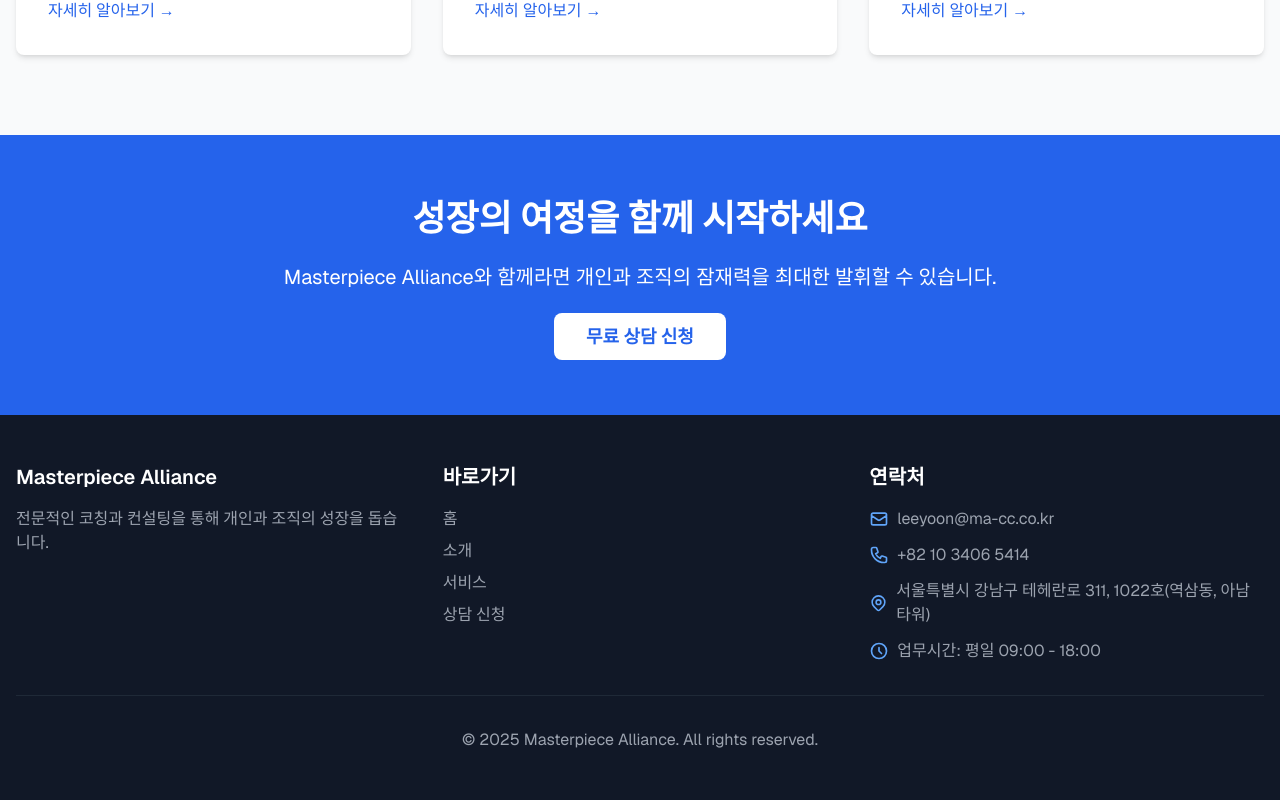
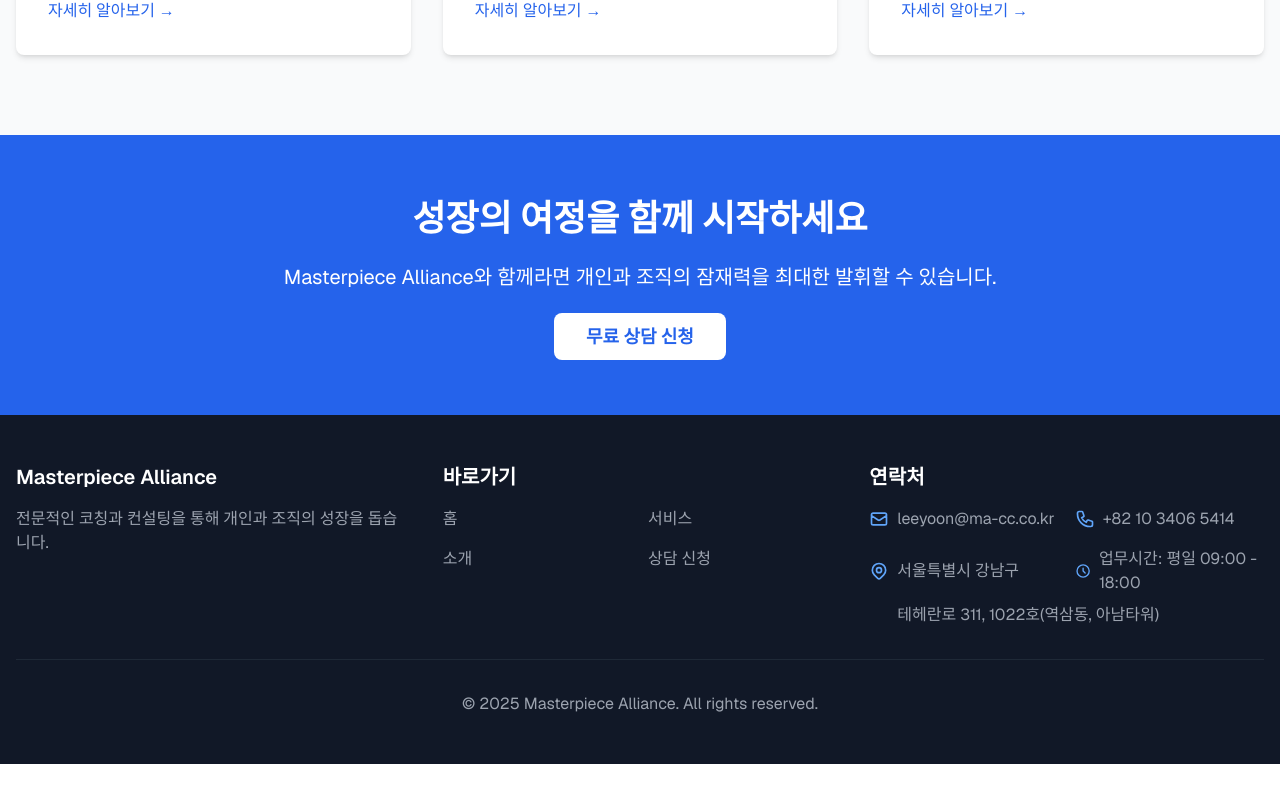
Before and after one commit to masterpiece-alliances/macc-website, a Next.js app: page / in a window 1280 px wide. Shown: the part 1081-1881 px from the top of the page. After the commit the page ends 1845 px from the top, so only its background shows below. Built offline with nearby package versions, Linux system fonts and the light colour scheme.

Commit message:
푸터 메뉴를 2x2 그리드 형태로 재구성

```diff
--- a/src/components/layout/Footer.tsx
+++ b/src/components/layout/Footer.tsx
@@ -19,58 +19,64 @@
 
           <div>
             <h3 className="text-xl font-semibold mb-4">바로가기</h3>
-            <ul className="space-y-2">
-              <li>
+            <div className="grid grid-cols-2 gap-x-4 gap-y-4">
+              <div>
                 <Link href="/" className="text-gray-400 hover:text-white transition">
                   홈
                 </Link>
-              </li>
-              <li>
+              </div>
+              <div>
+                <Link href="/services" className="text-gray-400 hover:text-white transition">
+                  서비스
+                </Link>
+              </div>
+              <div>
                 <Link href="/about" className="text-gray-400 hover:text-white transition">
                   소개
                 </Link>
-              </li>
-              <li>
-                <Link href="/services" className="text-gray-400 hover:text-white transition">
-                  서비스
-                </Link>
-              </li>
-              <li>
+              </div>
+              <div>
                 <Link href="/contact" className="text-gray-400 hover:text-white transition">
                   상담 신청
                 </Link>
-              </li>
-            </ul>
+              </div>
+            </div>
           </div>
 
           <div>
             <h3 className="text-xl font-semibold mb-4">연락처</h3>
-            <div className="space-y-3">
-              <p className="text-gray-400 flex items-center">
+            <div className="grid grid-cols-2 gap-x-4 gap-y-4">
+              <div className="text-gray-400 flex items-center">
                 <svg xmlns="http://www.w3.org/2000/svg" className="h-5 w-5 mr-2 text-blue-400" fill="none" viewBox="0 0 24 24" stroke="currentColor">
                   <path strokeLinecap="round" strokeLinejoin="round" strokeWidth={2} d="M3 8l7.89 5.26a2 2 0 002.22 0L21 8M5 19h14a2 2 0 002-2V7a2 2 0 00-2-2H5a2 2 0 00-2 2v10a2 2 0 002 2z" />
                 </svg>
                 leeyoon@ma-cc.co.kr
-              </p>
-              <p className="text-gray-400 flex items-center">
+              </div>
+              <div className="text-gray-400 flex items-center">
                 <svg xmlns="http://www.w3.org/2000/svg" className="h-5 w-5 mr-2 text-blue-400" fill="none" viewBox="0 0 24 24" stroke="currentColor">
                   <path strokeLinecap="round" strokeLinejoin="round" strokeWidth={2} d="M3 5a2 2 0 012-2h3.28a1 1 0 01.948.684l1.498 4.493a1 1 0 01-.502 1.21l-2.257 1.13a11.042 11.042 0 005.516 5.516l1.13-2.257a1 1 0 011.21-.502l4.493 1.498a1 1 0 01.684.949V19a2 2 0 01-2 2h-1C9.716 21 3 14.284 3 6V5z" />
                 </svg>
                 +82 10 3406 5414
-              </p>
-              <p className="text-gray-400 flex items-center">
+              </div>
+              <div className="text-gray-400 flex items-center">
                 <svg xmlns="http://www.w3.org/2000/svg" className="h-5 w-5 mr-2 text-blue-400" fill="none" viewBox="0 0 24 24" stroke="currentColor">
                   <path strokeLinecap="round" strokeLinejoin="round" strokeWidth={2} d="M17.657 16.657L13.414 20.9a1.998 1.998 0 01-2.827 0l-4.244-4.243a8 8 0 1111.314 0z" />
                   <path strokeLinecap="round" strokeLinejoin="round" strokeWidth={2} d="M15 11a3 3 0 11-6 0 3 3 0 016 0z" />
                 </svg>
-                서울특별시 강남구 테헤란로 311, 1022호(역삼동, 아남타워)
-              </p>
-              <p className="text-gray-400 flex items-center">
+                서울특별시 강남구
+              </div>
+              <div className="text-gray-400 flex items-center">
                 <svg xmlns="http://www.w3.org/2000/svg" className="h-5 w-5 mr-2 text-blue-400" fill="none" viewBox="0 0 24 24" stroke="currentColor">
                   <path strokeLinecap="round" strokeLinejoin="round" strokeWidth={2} d="M12 8v4l3 3m6-3a9 9 0 11-18 0 9 9 0 0118 0z" />
                 </svg>
                 업무시간: 평일 09:00 - 18:00
-              </p>
+              </div>
+            </div>
+            <div className="mt-2 text-gray-400 flex items-center">
+              <svg xmlns="http://www.w3.org/2000/svg" className="h-5 w-5 mr-2 text-blue-400 opacity-0" fill="none" viewBox="0 0 24 24" stroke="currentColor">
+                <path strokeLinecap="round" strokeLinejoin="round" strokeWidth={2} d="M17.657 16.657L13.414 20.9a1.998 1.998 0 01-2.827 0l-4.244-4.243a8 8 0 1111.314 0z" />
+              </svg>
+              <span>테헤란로 311, 1022호(역삼동, 아남타워)</span>
             </div>
           </div>
         </div>
```
